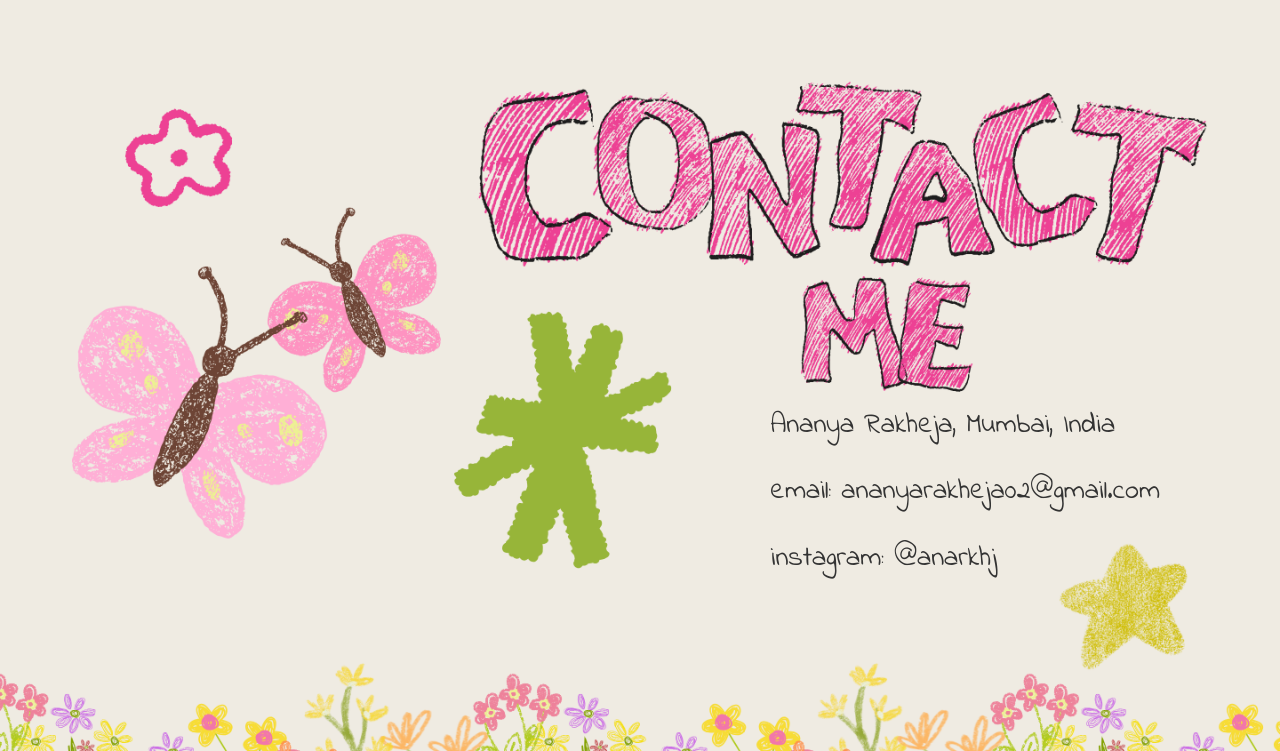
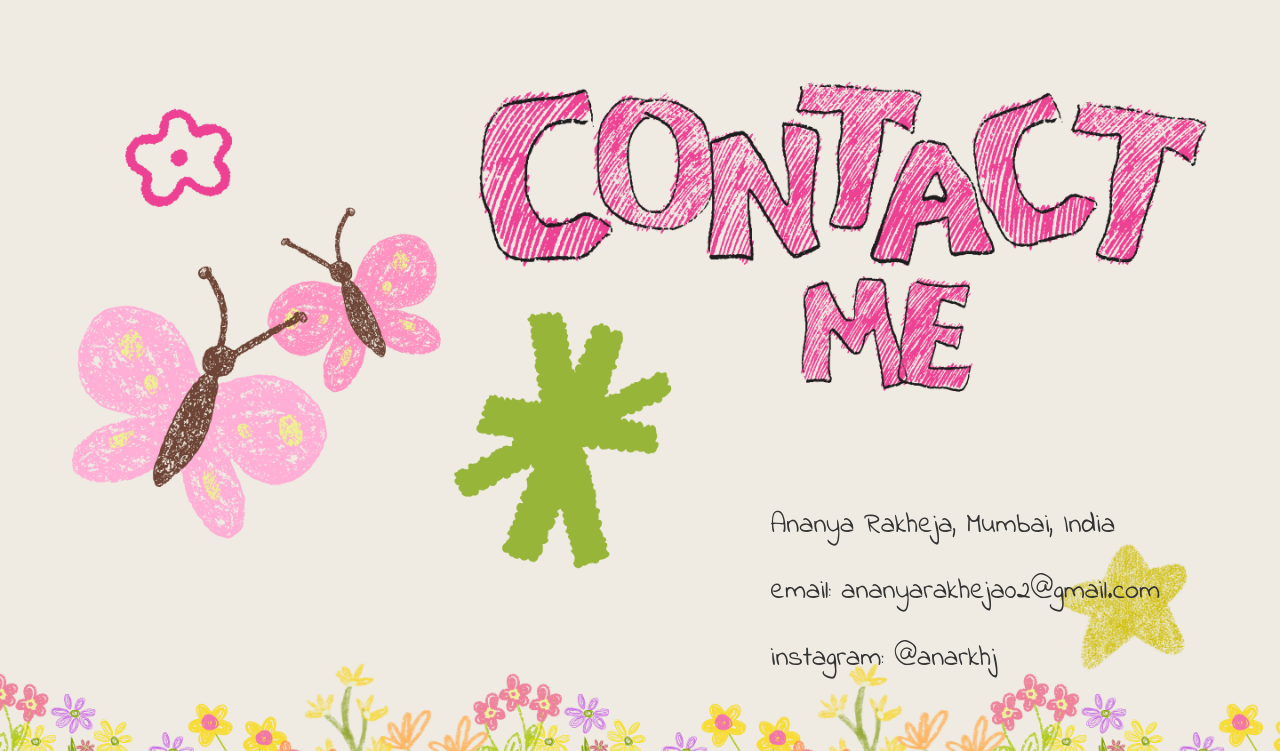
Before and after one commit to ananyarakhejabdes2028-alt/my-portfolio, a plain HTML site: page contact.html in a window 1280 px wide. Shown: the part 49-800 px from the top of the page. Drawn offline with nearby package versions, Linux system fonts and the light colour scheme.

Commit message:
style.css

```diff
--- a/style.css
+++ b/style.css
@@ -91,7 +91,7 @@ nav a:hover {
 .contact-info {
     position:absolute;
     right: 120px;
-    padding-top: 450px;
+    padding-top: 550px;
     font-size: 28px;
     color: #333;
     line-height: 1.8;
```
